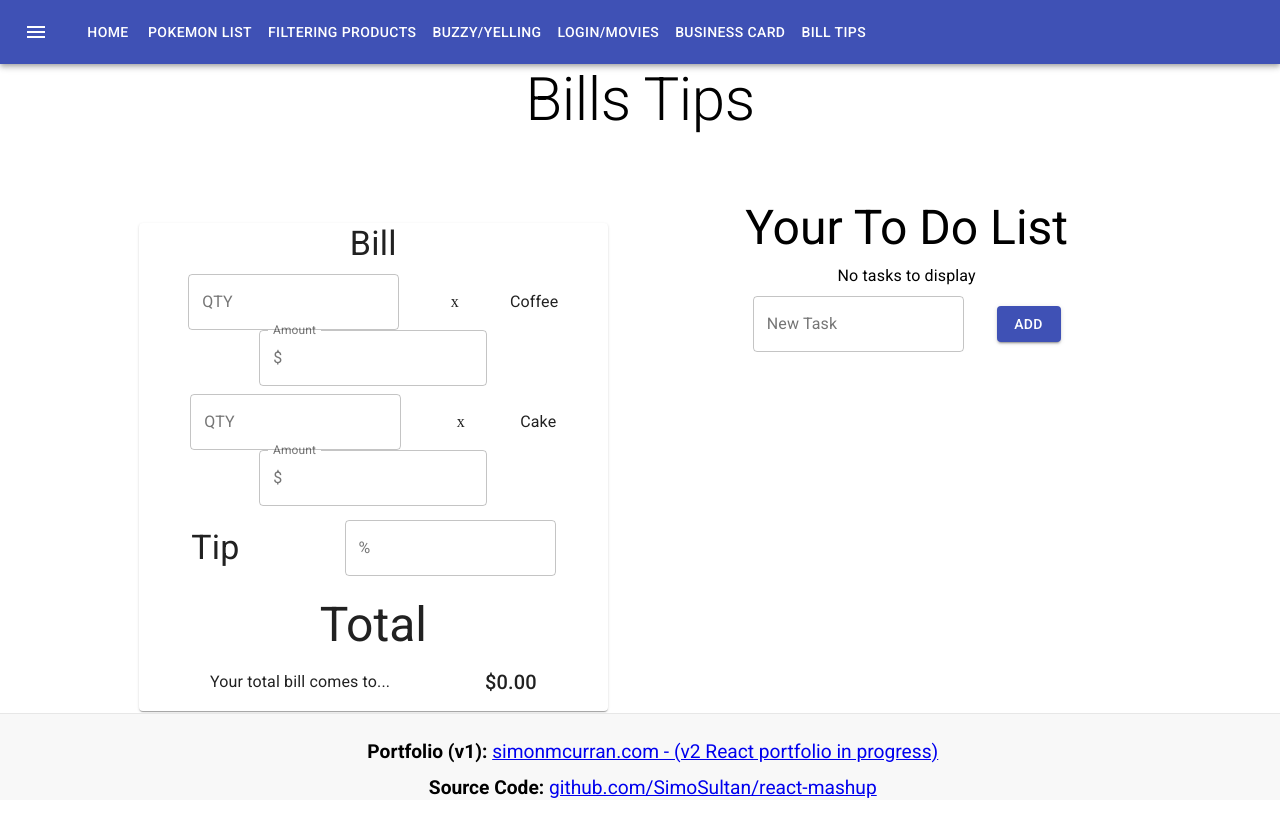
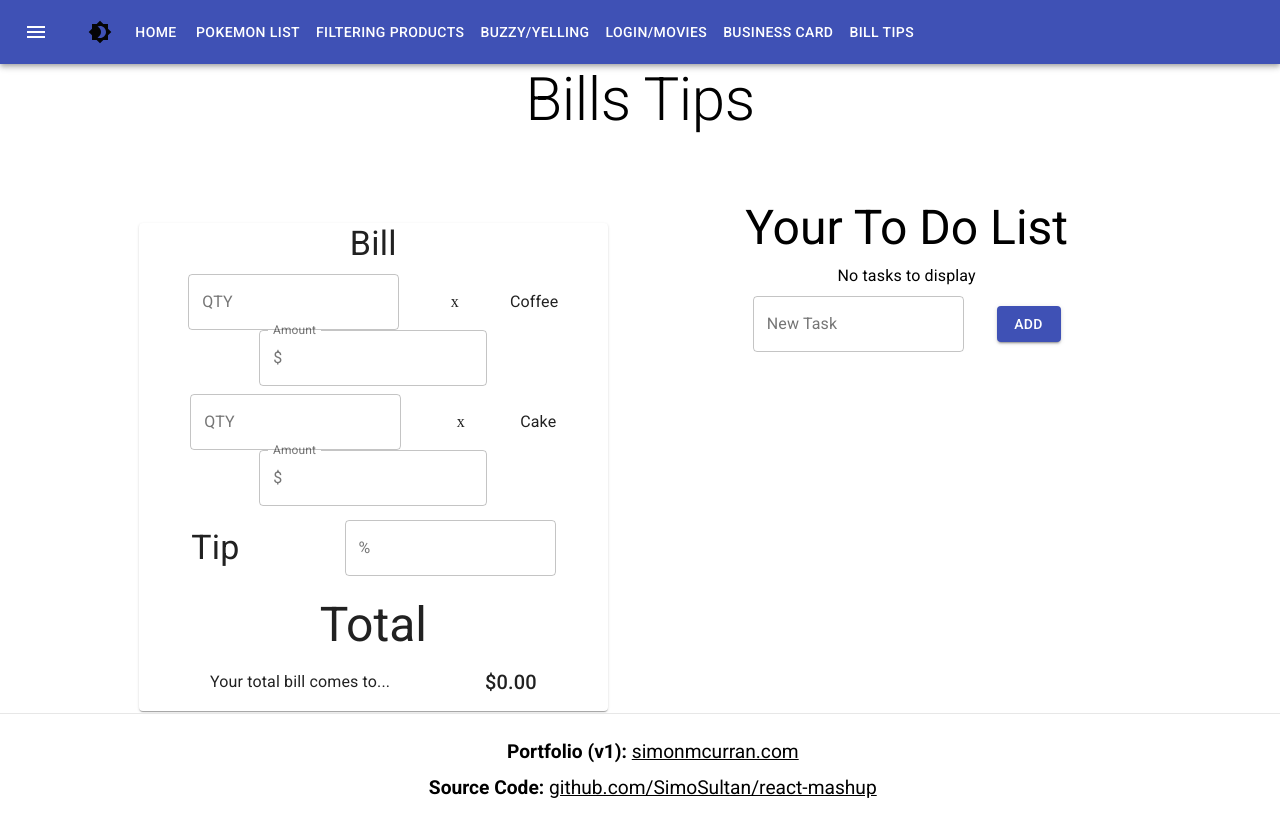
Before and after one commit to SimoSultan/react-mashup, a React (Create React App) app: page /bill in a window 1280 px wide. Shown: the top 836 px of the page. Built offline with nearby package versions, Linux system fonts and the light colour scheme.

Commit message:
added dark mode with local storage

```diff
--- /dev/null
+++ b/src/App.css
@@ -0,0 +1,14 @@
+
+body {
+    background-color:var(--background-color);
+    color:var(--color);
+}
+
+#footer {
+    background-color:var(--background-color) !important;
+    color:var(--color);
+}
+
+#footer p a {
+    color:var(--color);
+}
--- a/src/App.js
+++ b/src/App.js
@@ -1,5 +1,6 @@
 import React from "react";
-import { BrowserRouter as Router, Route, Switch } from "react-router-dom";
+import './App.css'
+
 import {
     Navigation,
     Footer,
@@ -11,10 +12,13 @@ import {
     BusinessCard,
     BillTip,
 } from "./components/export";
+
+import { BrowserRouter as Router, Route, Switch } from "react-router-dom";
 import { PRODUCTS } from './components/products/data.js';
 
 
 function App() {
+
 
     return (
 
--- /dev/null
+++ b/src/components/DarkMode/darkMode.js
@@ -0,0 +1,53 @@
+import React, { useState, useEffect }  from 'react'
+import IconButton from '@material-ui/core/IconButton';
+import { makeStyles } from '@material-ui/core/styles';
+
+import Brightness7Icon from '@material-ui/icons/Brightness7';
+import Brightness4Icon from '@material-ui/icons/Brightness4';
+
+import '../../dark-theme.css';
+import '../../light-theme.css';
+
+const useStyles = makeStyles(() => ({
+    themeSun: {
+        color: 'white'
+    },
+    themeMoon: {
+      color: 'rgb(5, 5, 5)'
+  }
+  }));
+
+const DarkModeToggle = () => {
+    const classes = useStyles();
+    const [isDark, setIsDark] = useState(localStorage.getItem("theme") === "dark" ? true : false);
+
+    useEffect(() => {
+        document
+        .getElementsByTagName("HTML")[0]
+        .setAttribute("data-theme", localStorage.getItem("theme"));
+    },[])
+
+    const toggleThemeChange = () => {
+        if (isDark === false) {
+            localStorage.setItem("theme", "dark");
+            document
+                .getElementsByTagName("HTML")[0]
+                .setAttribute("data-theme", localStorage.getItem("theme"));
+                setIsDark(true);
+        } else {
+            localStorage.setItem("theme", "light");
+            document
+                .getElementsByTagName("HTML")[0]
+                .setAttribute("data-theme", localStorage.getItem("theme"));
+                setIsDark(false);
+        }
+    }
+
+    return (
+        <IconButton onClick={() => toggleThemeChange()}>
+                {isDark ? <Brightness7Icon className={classes.themeSun}/> : <Brightness4Icon className={classes.themeMoon}/> }
+        </IconButton>
+    )
+}
+
+export default DarkModeToggle
--- a/src/components/Footer.js
+++ b/src/components/Footer.js
@@ -31,10 +31,10 @@ let link = {
 
 function Footer() {
   return (
-    <div>
+    <div >
       <div style={phantom} />
-      <div style={style}>
-        <p style={link}><strong>Portfolio (v1):</strong> <a href="https://www.simonmcurran.com/" target="blank">simonmcurran.com - (v2 React portfolio in progress)</a></p>
+      <div id="footer" style={style}>
+        <p style={link}><strong>Portfolio (v1):</strong> <a href="https://www.simonmcurran.com/" target="blank">simonmcurran.com</a></p>
         <p style={link}><strong>Source Code:</strong> <a href="https://github.com/SimoSultan/react-mashup" target="blank">github.com/SimoSultan/react-mashup</a></p>
       </div>
     </div>
--- a/src/components/Navigation.js
+++ b/src/components/Navigation.js
@@ -1,4 +1,5 @@
 import React from "react";
+import DarkModeToggle from './DarkMode/darkMode'
 import { Link, withRouter } from "react-router-dom";
 import { makeStyles } from '@material-ui/core/styles';
 import AppBar from '@material-ui/core/AppBar';
@@ -20,11 +21,18 @@ const useStyles = makeStyles((theme) => ({
   link: {
     color: '#fff',
     textDecoration: 'none'
-  }
+  },
+  themeSun: {
+      color: 'white'
+  },
+  themeMoon: {
+    color: 'rgb(5, 5, 5)'
+}
 }));
 
 function Navigation( { location } ) {
   const classes = useStyles();
+
 
   return (
 
@@ -34,6 +42,7 @@ function Navigation( { location } ) {
           <IconButton edge="start" className={classes.menuButton} color="inherit" aria-label="menu">
             <MenuIcon />
           </IconButton>
+          <DarkModeToggle />
           <Button color="inherit" className={`${location.pathname === "/" ? "active" : ""}`}>
             <Link className={classes.link} to="/">Home</Link>
           </Button>
@@ -55,6 +64,7 @@ function Navigation( { location } ) {
           <Button color="inherit" className={`${location.pathname === "/bill" ? "active" : ""}`}>
             <Link className={classes.link} to="/bill">Bill Tips</Link>
           </Button>
+
         </Toolbar>
       </AppBar>
     </div>
--- /dev/null
+++ b/src/dark-theme.css
@@ -0,0 +1,5 @@
+
+html[data-theme="dark"]  {
+    --color: rgb(250, 250, 250);
+    --background-color: #151515;
+}
--- /dev/null
+++ b/src/light-theme.css
@@ -0,0 +1,4 @@
+html[data-theme="light"]  {
+    --color: rgb(5, 5, 5);
+    --background-color: rgb(250, 250, 250);
+}
```
Also changed, not shown: src/components/billTips/clock/Clock.js (added, +9 -0 lines), src/components/billTips/BillTip.js (line endings or trailing spaces). Lines whose indentation alone changed are shown as unchanged.
